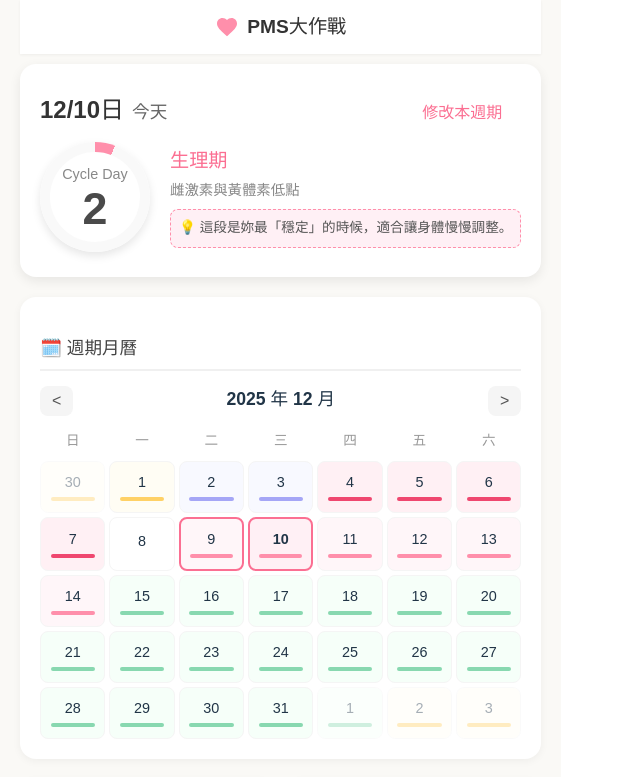
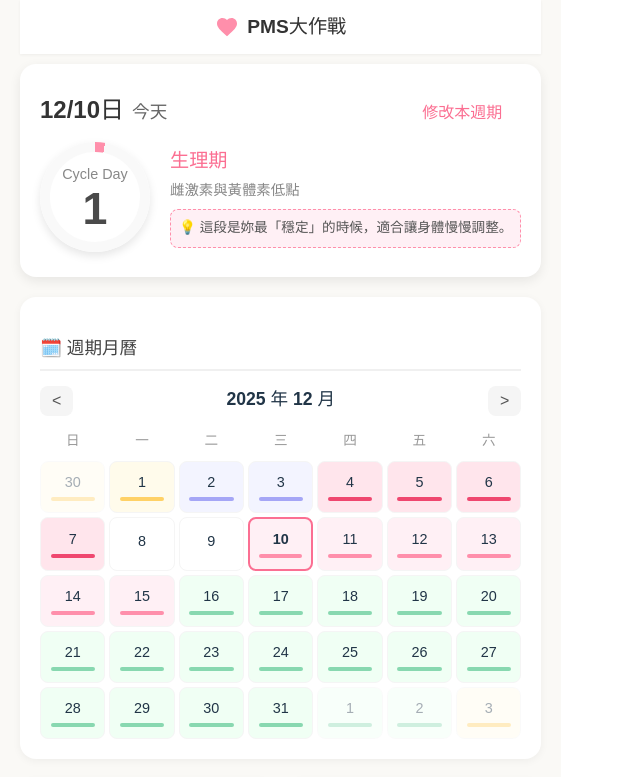
Before and after one commit to phoebehaungs/phoebe-cycle-tracker, a React (Vite) app: page / in a window 1280 px wide. Shown: the top 777 px of the page, without its empty margins (0-640 px from the left). Built offline with nearby package versions, Linux system fonts and the light colour scheme.

Commit message:
Update App.tsx

```diff
--- a/src/App.tsx
+++ b/src/App.tsx
@@ -44,7 +44,7 @@ interface DateDetail {
 
 const INITIAL_HISTORY: CycleRecord[] = [
   { id: '1', startDate: '2025-11-05', length: 34, periodLength: 6 },
-  { id: '2', startDate: '2025-12-09', length: null, periodLength: 6 },
+  { id: '2', startDate: '2025-12-10', length: null, periodLength: 6 }, // 假設最後一次是 12/10
 ];
 
 const LOCAL_STORAGE_KEY = 'phoebeCycleHistory';
@@ -142,29 +142,33 @@ const SYMPTOM_OPTIONS = {
   sleep: ['良好', '普通', '睡不好']
 };
 
-// --- 3. Helper Functions ---
+// --- 3. Helper Functions (TimeZone Fixed) ---
 
-// 強制使用瀏覽器本地時間，解決時區問題
-const getLocalFormattedDate = (date: Date = new Date()): string => {
-  const year = date.getFullYear();
-  // getMonth() 回傳 0-11，需 +1；padStart 確保補零
-  const month = String(date.getMonth() + 1).padStart(2, '0');
-  const day = String(date.getDate()).padStart(2, '0');
-  return `${year}-${month}-${day}`;
+// 解析 YYYY-MM-DD 為當地的 Date 物件 (午夜)
+const parseLocalDate = (dateStr: string): Date => {
+  const [y, m, d] = dateStr.split('-').map(Number);
+  return new Date(y, m - 1, d);
 };
 
-const getDaysDifference = (date1: string, date2: string): number => {
-  const d1 = new Date(date1);
-  const d2 = new Date(date2);
-  d1.setHours(0,0,0,0);
-  d2.setHours(0,0,0,0);
+// 將 Date 物件格式化為當地的 YYYY-MM-DD
+const formatLocalDate = (date: Date): string => {
+  const y = date.getFullYear();
+  const m = String(date.getMonth() + 1).padStart(2, '0');
+  const d = String(date.getDate()).padStart(2, '0');
+  return `${y}-${m}-${d}`;
+};
+
+// 計算兩個日期字串之間的天數差 (本地時間計算)
+const getDaysDifference = (date1Str: string, date2Str: string): number => {
+  const d1 = parseLocalDate(date1Str);
+  const d2 = parseLocalDate(date2Str);
   return Math.floor((d2.getTime() - d1.getTime()) / (1000 * 60 * 60 * 24));
 };
 
 const addDays = (dateStr: string, days: number): string => {
-  const r = new Date(dateStr);
-  r.setDate(r.getDate() + days);
-  return getLocalFormattedDate(r);
+  const d = parseLocalDate(dateStr);
+  d.setDate(d.getDate() + days);
+  return formatLocalDate(d);
 };
 
 const startOfMonth = (date: Date): Date =>
@@ -182,6 +186,7 @@ const createEmptyRecord = (date: string): SymptomRecord => ({
   notes: ''
 });
 
+// 根據出血天數動態調整規則 (Deep Clone)
 const getRulesForCycle = (periodLength: number = 6): PhaseDefinition[] => {
   const rules = JSON.parse(JSON.stringify(PHASE_RULES));
   rules[0].endDay = periodLength;
@@ -192,7 +197,7 @@ const getRulesForCycle = (periodLength: number = 6): PhaseDefinition[] => {
 // --- 4. Main Component ---
 
 const PhoebeCycleTracker: React.FC = () => {
-  // 狀態初始化
+  // 讀取歷史紀錄
   const [history, setHistory] = useState<CycleRecord[]>(() => {
     const stored = localStorage.getItem(LOCAL_STORAGE_KEY);
     try {
@@ -222,12 +227,12 @@ const PhoebeCycleTracker: React.FC = () => {
     localStorage.setItem(SYMPTOM_STORAGE_KEY, JSON.stringify(symptomRecords));
   }, [symptomRecords]);
 
-  // 確保 todayStr 是當下的本地時間 (使用修正後的 getLocalFormattedDate)
-  const [todayStr, setTodayStr] = useState(getLocalFormattedDate());
+  // 使用 formatLocalDate 確保今天是本地時間
+  const [todayStr, setTodayStr] = useState(formatLocalDate(new Date()));
   const [currentMonth, setCurrentMonth] = useState(new Date());
 
   useEffect(() => {
-    setTodayStr(getLocalFormattedDate());
+    setTodayStr(formatLocalDate(new Date()));
   }, []);
 
   const [inputDate, setInputDate] = useState(todayStr);
@@ -279,7 +284,8 @@ const PhoebeCycleTracker: React.FC = () => {
 
   const getPhaseForDate = useCallback(
     (date: Date): PhaseDefinition | undefined => {
-      const dateStr = getLocalFormattedDate(date);
+      const dateStr = formatLocalDate(date);
+      // 1. 檢查歷史紀錄
       for (let i = history.length - 2; i >= 0; i--) {
         const h = history[i];
         if (h.length !== null) {
@@ -292,6 +298,7 @@ const PhoebeCycleTracker: React.FC = () => {
           }
         }
       }
+      // 2. 檢查當前週期
       const cur = history[history.length - 1];
       if (dateStr >= cur.startDate) {
         const day = getDaysDifference(cur.startDate, dateStr) + 1;
@@ -330,7 +337,7 @@ const PhoebeCycleTracker: React.FC = () => {
   }, [currentMonth]);
 
   const handleDateClick = (date: Date) => {
-    const dateStr = getLocalFormattedDate(date);
+    const dateStr = formatLocalDate(date);
     const phase = getPhaseForDate(date);
     if (!phase) return;
 
@@ -382,11 +389,12 @@ const PhoebeCycleTracker: React.FC = () => {
 
   const handleUpsertPeriodRecord = () => {
     if (!inputDate) return;
-    const newDateObj = new Date(inputDate);
-    const newDateStr = getLocalFormattedDate(newDateObj);
+    // 使用 parseLocalDate 確保日期正確
+    const newDateStr = inputDate;
+    const newDateObj = parseLocalDate(newDateStr);
 
     const existingIndex = history.findIndex(h => {
-        const hDate = new Date(h.startDate);
+        const hDate = parseLocalDate(h.startDate);
         return hDate.getFullYear() === newDateObj.getFullYear() &&
                hDate.getMonth() === newDateObj.getMonth();
     });
@@ -400,7 +408,7 @@ const PhoebeCycleTracker: React.FC = () => {
         if (window.confirm(`檢測到 ${oldDate.slice(0,7)} 已經有一筆紀錄 (${oldDate})。\n\n您是要將其修改為 ${newDateStr} 嗎？\n(這會自動更新後續的週期計算)`)) {
             const updated = [...history];
             updated[existingIndex].startDate = newDateStr;
-            updated.sort((a, b) => new Date(a.startDate).getTime() - new Date(b.startDate).getTime());
+            updated.sort((a, b) => parseLocalDate(a.startDate).getTime() - parseLocalDate(b.startDate).getTime());
 
             if (existingIndex > 0) {
                 const prevStart = updated[existingIndex - 1].startDate;
@@ -450,7 +458,7 @@ const PhoebeCycleTracker: React.FC = () => {
     updated[updated.length - 1].startDate = editDate;
     updated[updated.length - 1].periodLength = editBleedingDays;
     setHistory(updated);
-    setCurrentMonth(new Date(editDate));
+    setCurrentMonth(parseLocalDate(editDate));
     setEditMode(false);
   };
 
@@ -494,8 +502,7 @@ const PhoebeCycleTracker: React.FC = () => {
       <div style={dashboardCardStyle}>
         <div style={todayStatusContainerStyle}>
           <span style={todayDateStyle}>
-            {/* 使用 getLocalFormattedDate 來處理日期顯示，確保一致性 */}
-            {new Date(todayStr).toLocaleDateString('zh-TW', { month: 'numeric', day: 'numeric' })}日
+            {parseLocalDate(todayStr).toLocaleDateString('zh-TW', { month: 'numeric', day: 'numeric' })}日
           </span>
           <span style={todayLabelStyle}>今天</span>
 
@@ -584,12 +591,14 @@ const PhoebeCycleTracker: React.FC = () => {
             <div key={i} style={dayNameStyle}>{n}</div>
           ))}
           {generateCalendarDays.map((date, i) => {
-            const dateStr = getLocalFormattedDate(date);
+            const dateStr = formatLocalDate(date);
             const phase = getPhaseForDate(date);
             const record = getSymptomRecordForDate(dateStr);
             const isToday = dateStr === todayStr;
             const isCurrentMonth = date.getMonth() === currentMonth.getMonth();
-            const isPeriodStart = history.some((h) => h.startDate === dateStr);
+
+            // 視覺修正：生理期/週期階段使用實心背景，今天使用邊框
+            // 如果是今天，優先顯示今天的樣式 (邊框)，如果同時是生理期，背景色照舊但加邊框
 
             return (
               <div
@@ -597,21 +606,18 @@ const PhoebeCycleTracker: React.FC = () => {
                 onClick={() => handleDateClick(date)}
                 style={{
                   ...calendarDayStyle,
-                  backgroundColor: isToday
-                    ? currentPhase.lightColor // 今天的背景色
-                    : phase
-                    ? `${phase.lightColor}90`
-                    : 'transparent',
+                  backgroundColor: phase ? phase.lightColor : 'transparent', // 有階段就上色
                   opacity: isCurrentMonth ? 1 : 0.4,
+                  // 今天顯示粗邊框；否則顯示細邊框
                   border: isToday
-                    ? `2px solid ${currentPhase.accent}` // 今天的邊框
-                    : isPeriodStart
-                    ? `2px solid ${phase?.accent || '#E95A85'}`
+                    ? `2px solid ${phase?.accent || '#333'}`
                     : '1px solid #f5f5f5',
+                  // 今天字體加粗
+                  fontWeight: isToday ? 'bold' : 'normal',
                   cursor: phase ? 'pointer' : 'default',
                 }}
               >
-                <div style={{ fontSize: '0.9rem', marginBottom: '4px', fontWeight: isToday ? 'bold' : 'normal' }}>
+                <div style={{ fontSize: '0.9rem', marginBottom: '4px' }}>
                   {date.getDate()}
                 </div>
                 {phase && (
```
